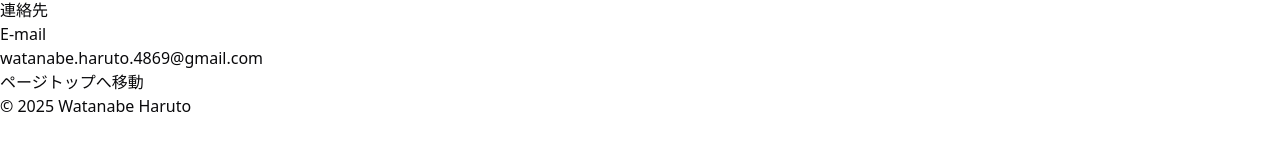
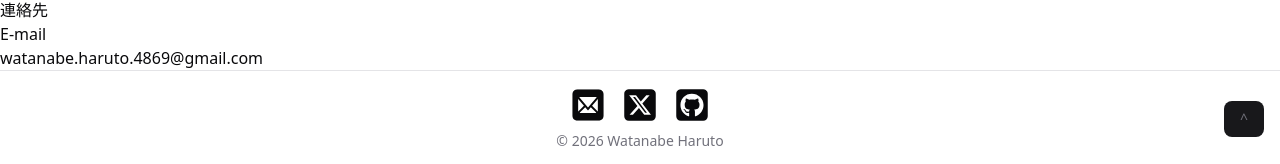
Before and after one commit to ShigaJun/my-site, a React (Vite) app: page / in a window 1280 px wide. Shown: the part 926-1090 px from the top of the page. Before the commit the page ends 1044 px from the top, so only its background shows below. Built offline with nearby package versions, Linux system fonts and the light colour scheme.

Commit message:
フッターを修正

```diff
--- a/src/components/Footer.jsx
+++ b/src/components/Footer.jsx
@@ -1,8 +1,30 @@
+import { Button } from "@/components/ui/button";
+
+import FooterSocialLinks from "./FooterSocialLinks";
+
 export default function Footer() {
   return (
-        <footer className="footer">
-            <button onClick={returnTop}>ページトップへ移動</button>
-            <p>&copy; 2025 Watanabe Haruto</p>
+    <footer className="w-full border-t py-4">
+      <div className="flex mx-auto max-w-full px-4 items-center">
+        <div className="flex-1" />
+
+        <div className="flex flex-col items-center gap-2">
+          <FooterSocialLinks />
+
+          <p className="text-sm text-muted-foreground">
+            &copy; 2026 Watanabe Haruto
+          </p>
+        </div>
+
+        <div className="flex-1 flex justify-end">
+          <Button
+            onClick={returnTop}
+            className="text-sm text-muted-foreground hover:scale-105 hover:text-foreground transition"
+          >
+            ^
+          </Button>
+        </div>
+      </div>
     </footer>
   );
 }
--- /dev/null
+++ b/src/components/FooterSocialLinks.jsx
@@ -0,0 +1,34 @@
+import { ImMail } from "react-icons/im";
+import { FaSquareXTwitter, FaSquareGithub } from "react-icons/fa6";
+
+export default function FooterSocialLinks() {
+  return (
+    <div className="flex gap-4 text-4xl">
+      <a
+        href="mailto:watanabe.haruto.4869@gmail.com"
+        className="hover:scale-105 transition"
+        aria-label="Email"
+      >
+        <ImMail className="scale-[0.875]" />
+      </a>
+      <a
+        href="https://x.com/wata_haru_4869"
+        target="_blank"
+        rel="noopener noreferrer"
+        className="hover:scale-105 transition"
+        aria-label="X"
+      >
+        <FaSquareXTwitter />
+      </a>
+      <a
+        href="https://github.com/ShigaJun"
+        target="_blank"
+        rel="noopener noreferrer"
+        className="hover:scale-105 transition"
+        aria-label="GitHub"
+      >
+        <FaSquareGithub />
+      </a>
+    </div>
+  );
+}
```
Lines whose indentation alone changed are shown as unchanged.
